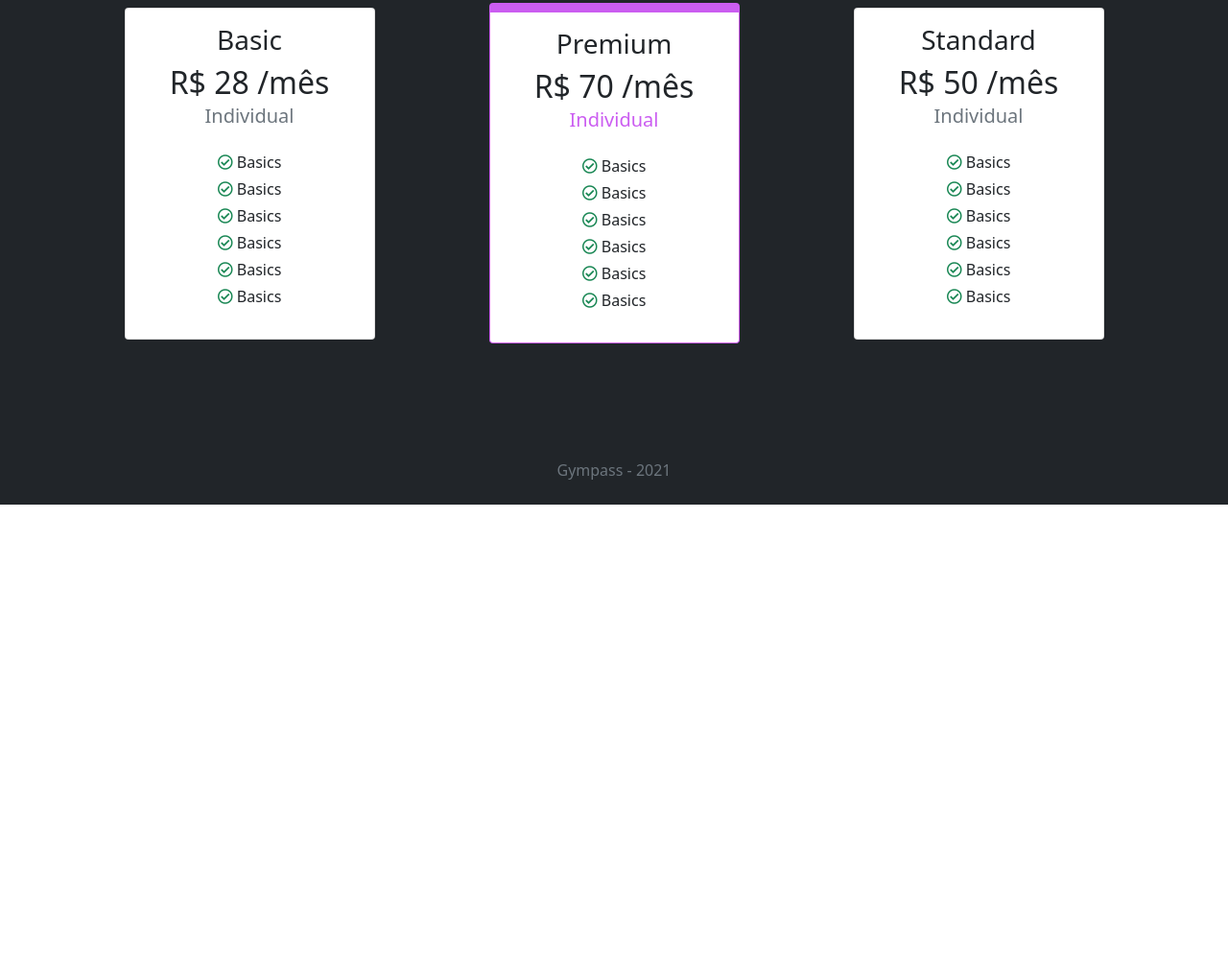
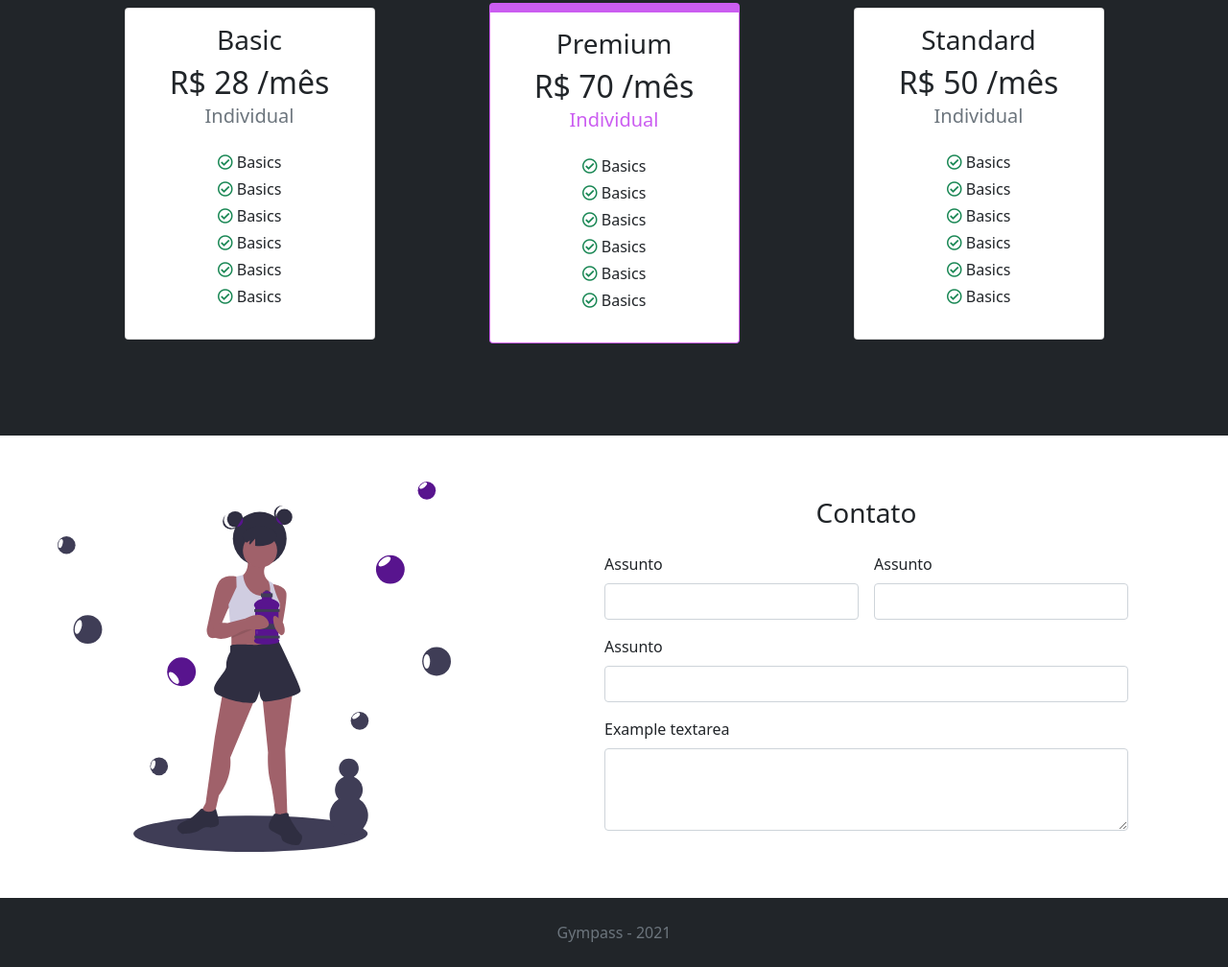
Before and after one commit to JosephGabriel/gympass, a plain HTML site: page index.html in a window 1280 px wide. Shown: the part 2764-3772 px from the top of the page at 96% size. Before the commit the page ends 3290 px from the top, so only its background shows below. Drawn offline with nearby package versions, Linux system fonts and the light colour scheme.

Commit message:
Formulário adicionado

```diff
--- a/index.html
+++ b/index.html
@@ -246,6 +246,47 @@
         </div>
     </section>
 
+    <section>
+        <div class="container m-5">
+            <div class="row d-flex">
+                <div class="col-lg-6">
+                    <div class="h-100 w-75">
+                        <img src="./images/undraw_energizer_2224.svg" alt="Img" class="img-fluid">
+                    </div>
+                </div>
+
+                <div class="col-lg-6 mt-3">
+                    <div class="text-center">
+                        <h3 class="mb-4">Contato</h3>
+                    </div>
+                    <div class="form">
+                        <form>
+                            <div class="row g-3 mb-3">
+                                <div class="col">
+                                    <label class="form-label" for="form1">Assunto</label>
+                                    <input type="text" class="form-control" aria-label="First name">
+                                </div>
+                                <div class="col">
+                                    <label class="form-label" for="form1">Assunto</label>
+                                  <input type="text" class="form-control" aria-label="Last name">
+                                </div>
+                              </div>
+
+                            <div class="form-group mb-3">
+                                <label class="form-label" for="form1">Assunto</label>
+                                <input type="text" class="form-control" id="form1">
+                            </div>
+                            <div class="form-group mb-3">
+                                <label for="exampleFormControlTextarea1" class="form-label">Example textarea</label>
+                                <textarea class="form-control" id="exampleFormControlTextarea1" rows="3"></textarea>
+                            </div>
+                        </form>
+                    </div>
+                </div>
+            </div>
+        </div>
+    </section>
+
     <footer class="py-4 bg-dark flex-shrink-0">
         <div class="container text-center">
           <p class="text-muted m-0">Gympass - 2021</p>
```
